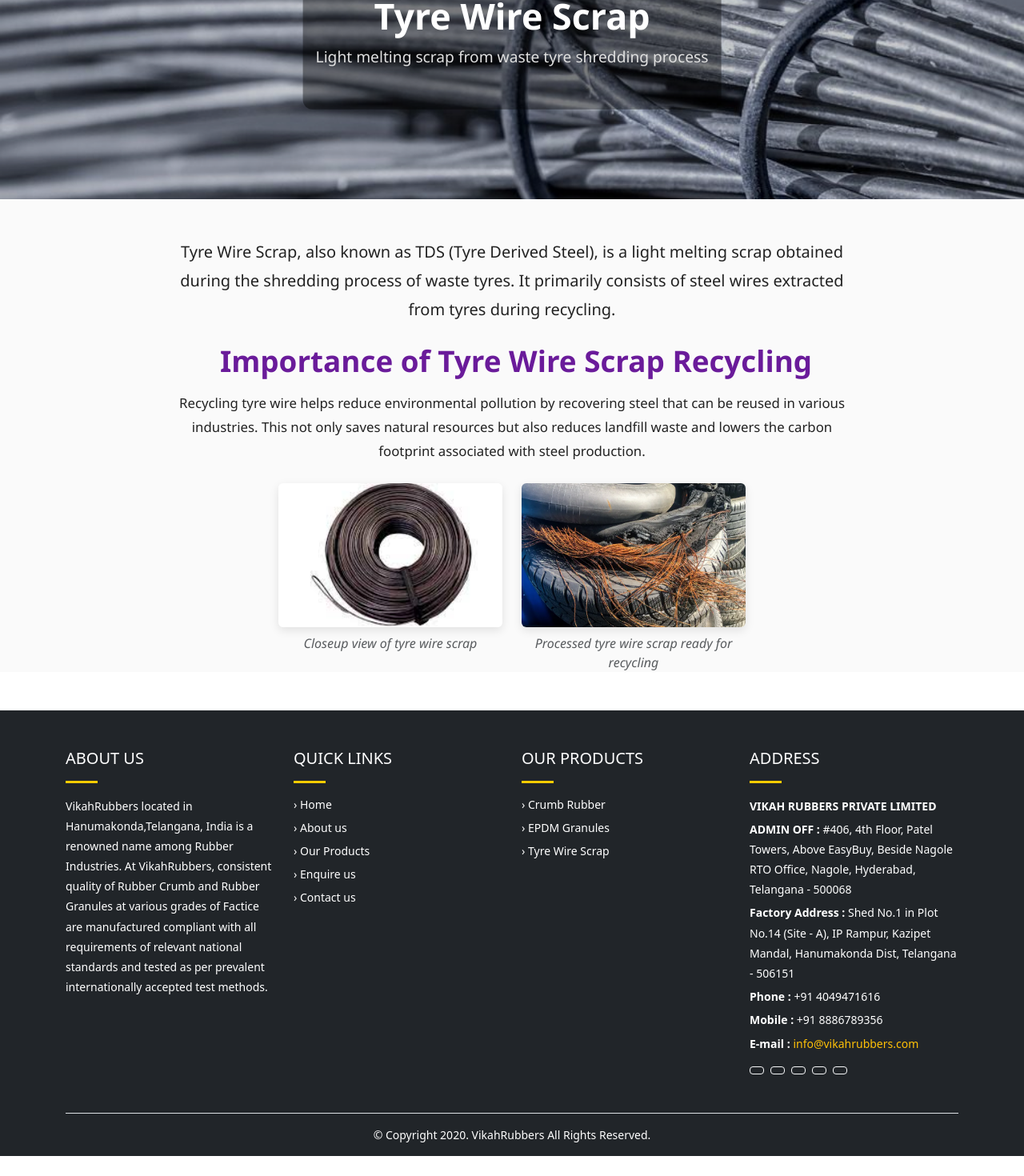
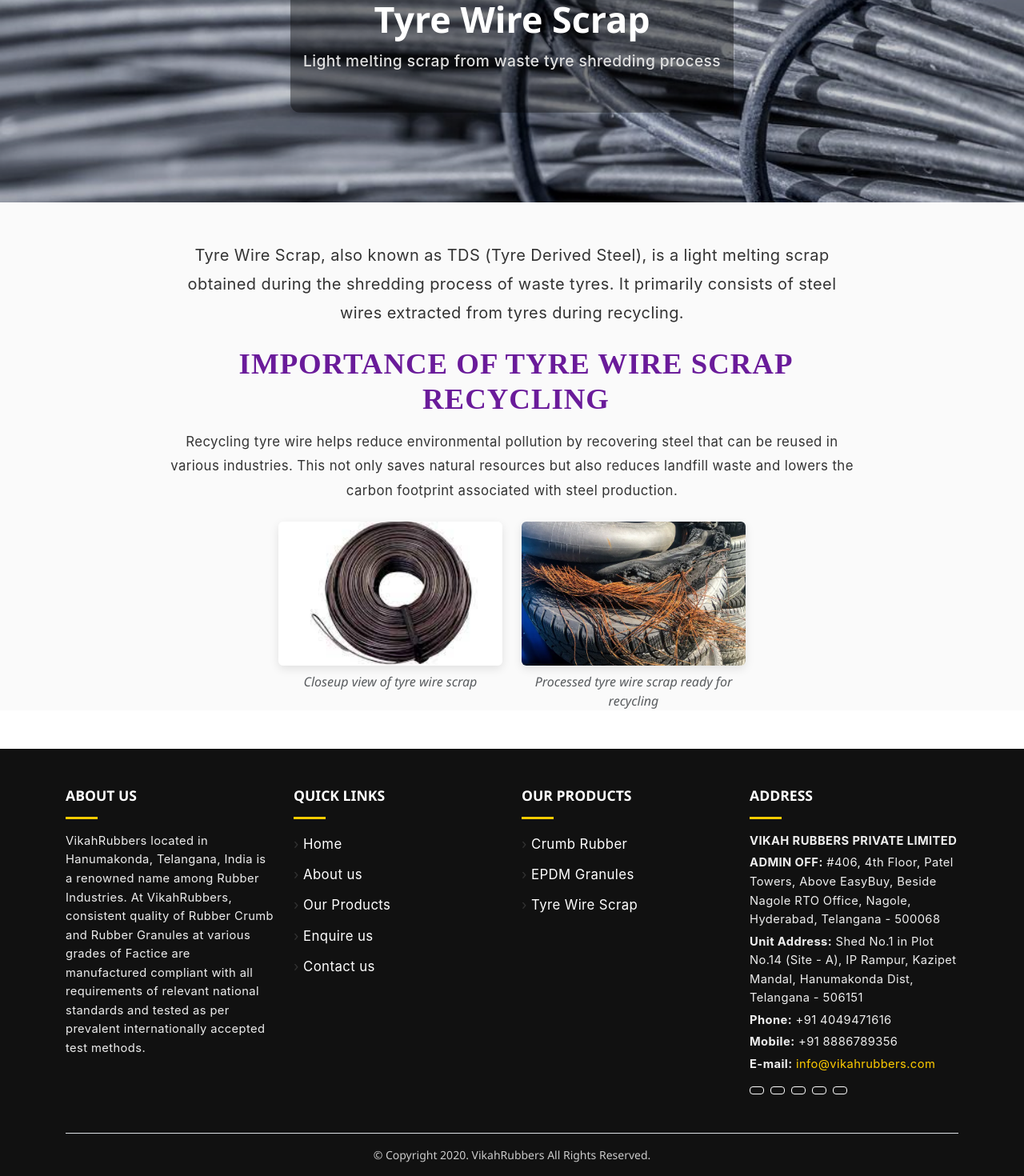
Before and after one commit to GannuNb/Vikahrubbers, a React (Create React App) app in the folder frontend/: page /TyreWire in a window 1280 px wide. Shown: the part 239-1709 px from the top of the page at 80% size. Before the commit the page ends 1684 px from the top, so only its background shows below. Built offline with nearby package versions, Linux system fonts and the light colour scheme.

Commit message:
font styles changed

```diff
--- a/frontend/src/About.css
+++ b/frontend/src/About.css
@@ -21,6 +21,7 @@
   border-radius: 12px;
   color: #fff;
   max-width: 700px;
+  font-family: 'Times New Roman', Times, serif;
 }
 
 .hero-content h1 {
--- a/frontend/src/About.js
+++ b/frontend/src/About.js
@@ -14,7 +14,7 @@ const About = () => {
       {/* Hero Section */}
       <section className="hero-half" style={{ backgroundImage: `url(${abtimg3})` }}>
         <div className="hero-content">
-          <h1>Vikah Rubbers</h1>
+          <h1>VIKAH RUBBERS PVT LTD</h1>
           <p>Reimagining Rubber. Responsibly.</p>
         </div>
       </section>
--- a/frontend/src/ContactUs.js
+++ b/frontend/src/ContactUs.js
@@ -50,7 +50,7 @@ const ContactUs = () => {
             Nagole, Hyderabad, Telangana - 500068
           </p>
 
-<p><strong>Factory Address:</strong><br />
+          <p><strong>Unit Address:</strong><br />
             Shed No.1 in Plot No.14 (Site - A), IP Rampur,<br />
             Kazipet Mandal, Hanumakonda Dist,<br />
             Telangana - 506151
@@ -67,17 +67,43 @@ const ContactUs = () => {
         </div>
 
         <div className="contact-map">
-          <h3>Find Us on Map</h3>
+          <h3>Find Us on Maps</h3>
+
+          {/* Patel Towers Location */}
+          <div style={{ marginBottom: '24px' }}>
             <iframe
-            title="Google Map"
+              title="Patel Towers Location"
               src="https://www.google.com/maps/embed?pb=!1m18!1m12!1m3!1d3049.299318499121!2d78.5549449239801!3d17.368280153357624!2m3!1f0!2f0!3f0!3m2!1i1024!2i768!4f13.1!3m3!1m2!1s0x3bcb99eeab8a7795%3A0x89760778e2498478!2sPatel%20Towers!5e1!3m2!1sen!2sin!4v1749105069085!5m2!1sen!2sin"
               width="100%"
-            height="400"
+              height="250"
               allowFullScreen=""
               loading="lazy"
-            style={{ border: 0, borderRadius: '12px', boxShadow: '0 4px 16px rgba(0,0,0,0.1)' }}
+              style={{
+                border: 0,
+                borderRadius: '12px',
+                boxShadow: '0 4px 16px rgba(0,0,0,0.1)'
+              }}
             />
           </div>
+
+          {/* SSR Granites Location */}
+          <div>
+            <iframe
+              title="SSR Granites Rampur Warangal"
+              src="https://www.google.com/maps/embed?pb=!1m18!1m12!1m3!1d24317.440351934652!2d79.43055189200328!3d17.9371379450896!2m3!1f0!2f0!3f0!3m2!1i1024!2i768!4f13.1!3m3!1m2!1s0x3a334d77001acf77%3A0xa4a485b74a807ba5!2sSSR%20GRANITES%20RAMPUR%20WARANGAL!5e1!3m2!1sen!2sin!4v1751951093868!5m2!1sen!2sin"
+              width="100%"
+              height="250"
+              allowFullScreen=""
+              loading="lazy"
+              style={{
+                border: 0,
+                borderRadius: '12px',
+                boxShadow: '0 4px 16px rgba(0,0,0,0.1)'
+              }}
+            />
+          </div>
+        </div>
+
       </div>
 
       <div className="contact-bottom-cta">
--- a/frontend/src/CrumbRubber.css
+++ b/frontend/src/CrumbRubber.css
@@ -2,7 +2,7 @@
 .full-width-container {
   width: 100vw;
   box-sizing: border-box;
-  font-family: 'Segoe UI', sans-serif;
+  font-family: 'Inter', sans-serif;
   color: #333;
   background-color: #f9f9f9;
 }
@@ -32,17 +32,24 @@
 /* Headings */
 .products-heading,
 h2 {
+  font-family: 'Cinzel', serif;
   font-weight: 700;
   font-size: 2.3rem;
   color: #6a1b9a;
   margin-bottom: 1rem;
   padding-left: 10px;
+  letter-spacing: 1px;
+  text-transform: uppercase;
 }
 
 /* Paragraphs */
-p {
+p,
+ul li {
+  font-family: 'Inter', sans-serif;
   font-size: 1.05rem;
   line-height: 1.8;
+  letter-spacing: 0.4px;
+  color: #333;
 }
 
 /* Application grid */
@@ -56,9 +63,12 @@ p {
 
 .app-grid h5 {
   margin-bottom: 0.5rem;
+  font-family: 'Cinzel', serif;
+  font-size: 1.3rem;
+  font-weight: 700;
   color: #2e3192;
-  font-size: 1.2rem;
   text-transform: uppercase;
+  letter-spacing: 0.8px;
 }
 
 .app-grid ul {
--- a/frontend/src/Footer.css
+++ b/frontend/src/Footer.css
@@ -1,5 +1,62 @@
-.footer-line {
+.custom-footer {
+  background-color: #111;
+  color: #fff !important;
+  font-family: 'Segoe UI', sans-serif;
+}
+
+.custom-footer .footer-heading {
+  color: #fff;
+  font-size: 1.1rem;
+  font-weight: 700;
+  text-transform: uppercase;
+}
+
+.custom-footer .footer-line {
   width: 40px;
   height: 3px;
   background-color: #ffcc00;
 }
+
+.custom-footer .footer-text {
+  color: #eee !important;
+  font-size: 0.92rem;
+  line-height: 1.6;
+  background-color: transparent !important;
+}
+
+.custom-footer .footer-link {
+  color: #fff !important;
+  text-decoration: none;
+  transition: color 0.3s ease;
+}
+
+.custom-footer .footer-link:hover {
+  color: #ffcc00 !important;
+  text-decoration: underline;
+}
+
+.custom-footer .footer-email {
+  color: #ffcc00 !important;
+  text-decoration: none;
+}
+
+.custom-footer .footer-email:hover {
+  text-decoration: underline;
+  color: #fff !important;
+}
+
+.custom-footer .footer-bottom {
+  border-top: 1px solid #555;
+  color: #ccc;
+}
+
+/* Social icons override */
+.custom-footer .btn-outline-light {
+  border-color: #fff;
+  color: #fff;
+}
+
+.custom-footer .btn-outline-light:hover {
+  background-color: #ffcc00;
+  color: #000;
+}
--- a/frontend/src/Footer.js
+++ b/frontend/src/Footer.js
@@ -5,56 +5,55 @@ import './Footer.css';
 
 const Footer = () => {
   return (
-    <footer className="footer bg-dark text-white pt-5 pb-3">
+    <footer className="custom-footer pt-5 pb-3">
       <div className="container">
         <div className="row text-start">
+
           {/* ABOUT US */}
           <div className="col-md-3 mb-4">
-            <h5 className="mb-3">ABOUT US</h5>
+            <h5 className="footer-heading mb-3">ABOUT US</h5>
             <div className="footer-line mb-3"></div>
-            <p className="small">
-              VikahRubbers located in Hanumakonda,Telangana, India is a renowned name among Rubber Industries. At VikahRubbers, consistent quality of Rubber Crumb and Rubber Granules at various grades of Factice are manufactured compliant with all requirements of relevant national standards and tested as per prevalent internationally accepted test methods.
+            <p className="footer-text small">
+              VikahRubbers located in Hanumakonda, Telangana, India is a renowned name among Rubber Industries. At VikahRubbers, consistent quality of Rubber Crumb and Rubber Granules at various grades of Factice are manufactured compliant with all requirements of relevant national standards and tested as per prevalent internationally accepted test methods.
             </p>
           </div>
 
           {/* QUICK LINKS */}
           <div className="col-md-3 mb-4">
-            <h5 className="mb-3">QUICK LINKS</h5>
+            <h5 className="footer-heading mb-3">QUICK LINKS</h5>
             <div className="footer-line mb-3"></div>
-            <ul className="list-unstyled small">
-              <li className="mb-2">› <Link to="/" className="text-white text-decoration-none">Home</Link></li>
-              <li className="mb-2">› <Link to="/about" className="text-white text-decoration-none">About us</Link></li>
-              <li className="mb-2">› <Link to="/ourproducts" className="text-white text-decoration-none">Our Products</Link></li>
-              <li className="mb-2">› <Link to="/askus" className="text-white text-decoration-none">Enquire us</Link></li>
-              <li className="mb-2">› <Link to="/contactus" className="text-white text-decoration-none">Contact us</Link></li>
+            <ul className="footer-links list-unstyled small">
+              <li className="mb-2">› <Link to="/" className="footer-link">Home</Link></li>
+              <li className="mb-2">› <Link to="/about" className="footer-link">About us</Link></li>
+              <li className="mb-2">› <Link to="/ourproducts" className="footer-link">Our Products</Link></li>
+              <li className="mb-2">› <Link to="/askus" className="footer-link">Enquire us</Link></li>
+              <li className="mb-2">› <Link to="/contactus" className="footer-link">Contact us</Link></li>
             </ul>
           </div>
 
           {/* OUR PRODUCTS */}
           <div className="col-md-3 mb-4">
-            <h5 className="mb-3">OUR PRODUCTS</h5>
+            <h5 className="footer-heading mb-3">OUR PRODUCTS</h5>
             <div className="footer-line mb-3"></div>
-            <ul className="list-unstyled small">
-              <li className="mb-2">› <Link to="/crumbRubber" className="text-white text-decoration-none">Crumb Rubber</Link></li>
-              <li className="mb-2">› <Link to="/epdm" className="text-white text-decoration-none">EPDM Granules</Link></li>
-              <li className="mb-2">› <Link to="/tyrewire" className="text-white text-decoration-none">Tyre Wire Scrap</Link></li>
+            <ul className="footer-links list-unstyled small">
+              <li className="mb-2">› <Link to="/crumbRubber" className="footer-link">Crumb Rubber</Link></li>
+              <li className="mb-2">› <Link to="/epdm" className="footer-link">EPDM Granules</Link></li>
+              <li className="mb-2">› <Link to="/tyrewire" className="footer-link">Tyre Wire Scrap</Link></li>
             </ul>
           </div>
 
           {/* ADDRESS */}
           <div className="col-md-3 mb-4">
-  <h5 className="mb-3">ADDRESS</h5>
+            <h5 className="footer-heading mb-3">ADDRESS</h5>
             <div className="footer-line mb-3"></div>
-
-  <p className="small fw-bold mb-1">VIKAH RUBBERS PRIVATE LIMITED</p>
-
-  <p className="small mb-1"><strong>ADMIN OFF :</strong> #406, 4th Floor, Patel Towers, Above EasyBuy, Beside Nagole RTO Office, Nagole, Hyderabad, Telangana - 500068</p>
-
-  <p className="small mb-1"><strong>Factory Address :</strong> Shed No.1 in Plot No.14 (Site - A), IP Rampur, Kazipet Mandal, Hanumakonda Dist, Telangana - 506151</p>
-
-  <p className="small mb-1"><strong>Phone :</strong> +91 4049471616</p>
-  <p className="small mb-1"><strong>Mobile :</strong> +91 8886789356</p>
-  <p className="small mb-3"><strong>E-mail :</strong> <a href="mailto:info@vikahrubbers.com" className="text-warning text-decoration-none">info@vikahrubbers.com</a></p>
+            <p className="footer-text small fw-bold mb-1">VIKAH RUBBERS PRIVATE LIMITED</p>
+            <p className="footer-text small mb-1"><strong>ADMIN OFF:</strong> #406, 4th Floor, Patel Towers, Above EasyBuy, Beside Nagole RTO Office, Nagole, Hyderabad, Telangana - 500068</p>
+            <p className="footer-text small mb-1"><strong>Unit Address:</strong> Shed No.1 in Plot No.14 (Site - A), IP Rampur, Kazipet Mandal, Hanumakonda Dist, Telangana - 506151</p>
+            <p className="footer-text small mb-1"><strong>Phone:</strong> +91 4049471616</p>
+            <p className="footer-text small mb-1"><strong>Mobile:</strong> +91 8886789356</p>
+            <p className="footer-text small mb-3">
+              <strong>E-mail:</strong> <a href="mailto:info@vikahrubbers.com" className="footer-email">info@vikahrubbers.com</a>
+            </p>
 
             {/* Social Icons */}
             <div className="d-flex gap-2">
@@ -65,11 +64,10 @@ const Footer = () => {
               <Link to="/linkedin" className="btn btn-outline-light btn-sm"><i className="fab fa-linkedin-in"></i></Link>
             </div>
           </div>
-
         </div>
 
-        {/* Footer Bottom */}
-        <div className="text-center mt-4 small border-top pt-3">
+        {/* Bottom Footer */}
+        <div className="footer-bottom text-center mt-4 small border-top pt-3">
           © Copyright 2020. VikahRubbers All Rights Reserved.
         </div>
       </div>
--- a/frontend/src/Home.css
+++ b/frontend/src/Home.css
@@ -75,11 +75,24 @@
   margin-bottom: 2rem;
 }
 
+.section-title {
+  font-family: 'Cinzel', serif;
+  font-size: 2.5rem;
+  font-weight: 700;
+  color: #6a1b9a;
+  letter-spacing: 1px;
+  text-transform: uppercase;
+}
+
 .section-header h2 {
-  font-size: 2rem;
-  font-weight: bold;
-  color: #4e148c;
+  font-family: 'Cinzel', serif;
+  font-size: 2.5rem;
+  font-weight: 700;
+  color: #6a1b9a;
+  letter-spacing: 1px;
+  text-transform: uppercase;
 }
+
 
 /* --------------------------- */
 /* ABOUT SECTION               */
@@ -301,3 +314,24 @@
     text-align: center;
   }
 }
+
+/* Generic Paragraph / Description Styling */
+.about-text p,
+.contact-text p,
+.product-card h3,
+.product-card p {
+  font-family: 'Inter', sans-serif;
+  font-size: 1rem;
+  line-height: 1.7;
+  color: #333;
+  letter-spacing: 0.3px;
+}
+
+/* Optional: refine text links/buttons for better harmony */
+.learn-more-button,
+.product-learn-btn,
+.enquire-button {
+  font-family: 'Inter', sans-serif;
+  font-weight: 500;
+  letter-spacing: 0.5px;
+}
--- a/frontend/src/Navbar.css
+++ b/frontend/src/Navbar.css
@@ -4,6 +4,11 @@
   transform: scale(2.8); /* Visually enlarge */
   transform-origin: left center; /* Keeps logo aligned */
 }
+
+.brand-name,.brand-subtext {
+  font-family: 'Times New Roman', Times, serif
+}
+
 
 @media (min-width: 300px) and (max-width: 600px) {
   .logo {
@@ -41,13 +46,13 @@
 /* Brand text beside logo */
 .brand-text {
   line-height: 1.2;
-  margin-left: 28%;
-  margin-top: 8%;
+  margin-left: 22%;
+  margin-top: 2%;
 }
 
 .brand-name {
   font-weight: bold;
-  font-size: 22px;
+  font-size: 35px;
   color: #6a1b9a;
 }
 
@@ -92,3 +97,15 @@
   color: #007bff;
   background-color: #d29cf4;
 }
+
+.nav-link {
+  font-family: 'Roboto', sans-serif;
+  font-weight: 400;
+  letter-spacing: 0.5px;
+  color: #555; /* subtle gray */
+}
+
+.nav-link.active {
+  font-weight: 700;
+  color: #000; /* black for active */
+}
```
Also changed, not shown: frontend/src/Navbar.js (indentation only). Lines whose indentation alone changed are shown as unchanged.
